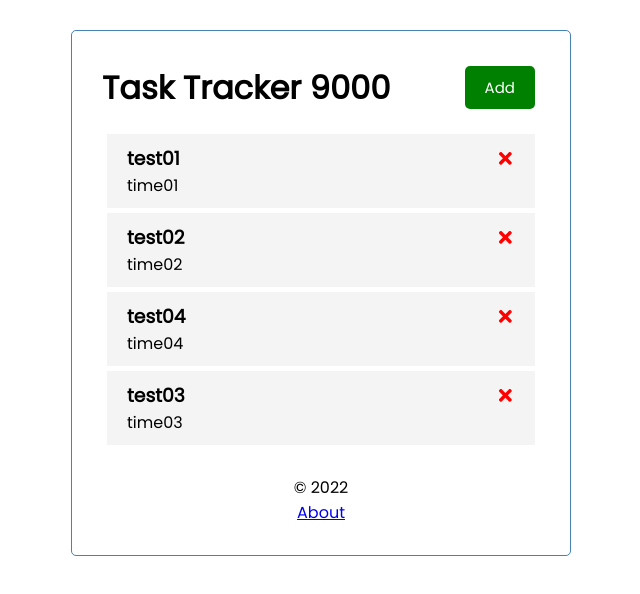
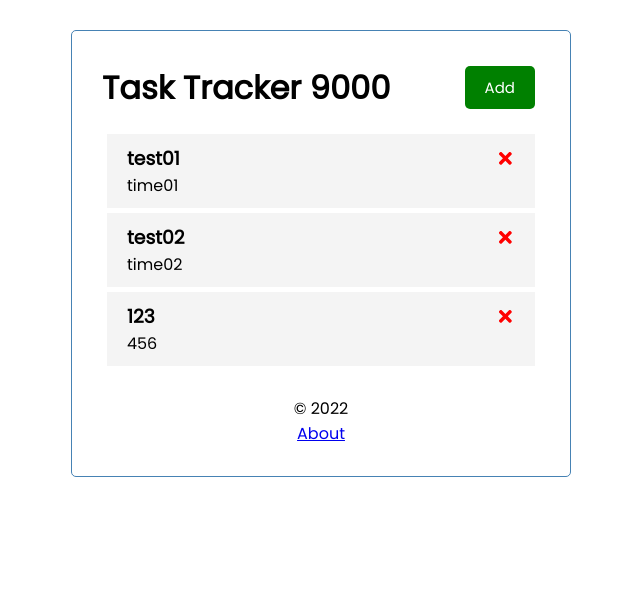
Before and after one commit to md9j/react-task-tracker, a React (Create React App) app: page / in a window 1280 px wide. Shown: the top 594 px of the page, without its empty margins (319-959 px from the left). Built offline with nearby package versions, Linux system fonts and the light colour scheme; data requests are answered from the project's data file.

Commit message:
works, have non-boolean issue for 1st 'add' click

```diff
--- a/db.json
+++ b/db.json
@@ -13,16 +13,10 @@
       "id": 2
     },
     {
-      "text": "test04",
-      "day": "time04",
+      "text": "123",
+      "day": "456",
       "reminder": false,
-      "id": 4
-    },
-    {
-      "text": "test03",
-      "day": "time03",
-      "reminder": false,
-      "id": 5
+      "id": 3
     }
   ]
 }
--- a/src/components/AddTask.js
+++ b/src/components/AddTask.js
@@ -28,7 +28,7 @@ const AddTask = ({ onAdd }) => {
           type="text"
           placeholder="Add Task"
           value={text}
-          onChange={(e) => setText(e.target.value)}
+          onChange={(e) => setText(e.target.value).toString()}
         />
       </div>
       <div className="form-control">
@@ -37,13 +37,13 @@ const AddTask = ({ onAdd }) => {
           type="text"
           placeholder="Add Day and Time"
           value={day}
-          onChange={(e) => setDay(e.target.value)}
+          onChange={(e) => setDay(e.target.value).toString()}
         />
       </div>
       <div className="form-control" form-control-check>
         <label>Set Reminder</label>
         <input
-          type="checkbox"
+          type='checkbox'
           checked={reminder}
           value={reminder}
           onChange={(e) => setReminder(e.currentTarget.checked)}
```
